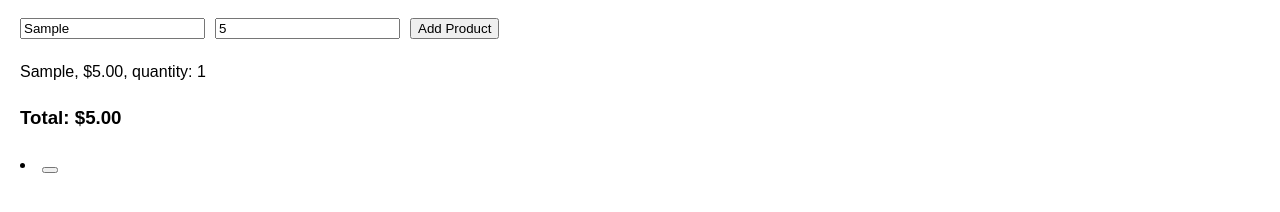
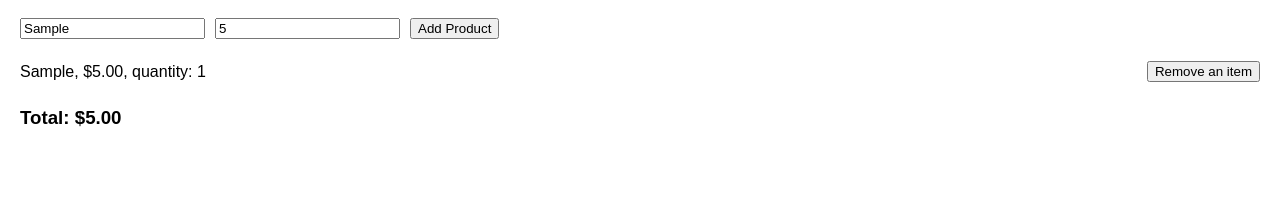
Before and after one commit to aardvarkpepper/2025-06-26-Lab-1, a plain HTML site: page 2025-06-25-Lab-5-1/index.html in a window 1280 px wide. Both pictures are taken after typing "Sample", "5" into the empty fields and a click on the button "Add Product". Shown: the part 76-288 px from the top of the page. Drawn offline with Linux system fonts and the light colour scheme.

Commit message:
Add remove item button and functionality to list item.

```diff
--- a/2025-06-25-Lab-5-1/index.html
+++ b/2025-06-25-Lab-5-1/index.html
@@ -15,12 +15,12 @@
   </div>
   <ul id="cart"></ul>
   <h3>Total: $<span id="total-price">0</span></h3>
-  <div display="none" class="clone">
+  <!-- <div display="none" class="clone">
     <li class="li-product">
       <button class="button-remove-product">
       </button>
     </li>
-  </div>
+  </div> -->
 
   <script src="script.js"></script>
 </body>
--- a/2025-06-25-Lab-5-1/script.js
+++ b/2025-06-25-Lab-5-1/script.js
@@ -80,12 +80,14 @@ const ShoppingCart = class {
     }
   }
   removeProductByName(productName) {
+    console.log(`rPBN with ${productName}`);
     let productIndex = this.items.findIndex((element) => element.product.name === productName); // -1 if not found, but this should always be found.
     if (this.items[productIndex].quantity > 1) {
       this.items[productIndex].quantity--;
     } else {
       this.items.splice(productIndex, 1);
     }
+    this.displayItemsToScreen(cart);
   }
   displayItemsToScreen(elementHTML, filterFunction = null) {
     console.log("displayItemsToScreen");
@@ -94,10 +96,15 @@ const ShoppingCart = class {
     console.log(`this.items${JSON.stringify(this.items)}`);
     for (let i = 0; i < this.items.length; i++) {
       const listItem = document.createElement('li');
-      listItem.textContent = `${this.items[i].product.name}, $${Number(this.items[i].product.price).toFixed(2)}, quantity: ${this.items[i].quantity}`;
-      listItem.setAttribute("name", `${this.items[i].product}`); // naughty HTML injection enabled, I suppose.
+      listItem.classList.add("cart-item");
+      const listSpan = document.createElement('span');
+      listSpan.textContent = `${this.items[i].product.name}, $${Number(this.items[i].product.price).toFixed(2)}, quantity: ${this.items[i].quantity}`;
+      listItem.appendChild(listSpan);
+      listItem.setAttribute("name", `${this.items[i].product.name}`); // naughty HTML injection enabled, I suppose.  Could have used textContent, I think, but what fun would that be?
       const removeItemButton = document.createElement('button');
+      removeItemButton.textContent = ("Remove an item")
       removeItemButton.classList.add('button-remove-product'); // Correctly, I think encapsulation should pass in arguments from outside, or references should be internal.  I could be wrong on that.  Anyways, as it is, I have two choices I'm thinking of.  One is to do what is here, using ShoppingCart as a data abstraction that's called by other things, and that works with other things, though encapsulation isn't clean - if I understand encapsulation.  Another is to make the whole thing ShoppingCart methods, create a new shoppingCart, initialize shoppingCart.displayOrderForm() or similar.  Anyways.
+      listItem.appendChild(removeItemButton);
       fragment.appendChild(listItem);
     }
     elementHTML.appendChild(fragment);
@@ -128,8 +135,12 @@ addProductButton.addEventListener('click', (event) => {
 cart.addEventListener('click', (event) => {
   if (event.target.classList.contains('button-remove-product')) {
     const productLi = event.target.closest('li');
-    shoppingCart.removeProductByName(productLi.name);
-    cart.removeChild(productLi);
+    //console.log(`cart.aEL attempting ${productLi.getAttribute('name')}`)
+    //console.log(`cart.aEL attempting ${productLi.attributes}`)
+    // for (const element of productLi.attributes) {
+    //   console.log(`Attribute ${element.name.value}`);
+    // }
+    shoppingCart.removeProductByName(productLi.getAttribute("name"));
   }
 })
 
```
Also changed, not shown: 1 other file.
